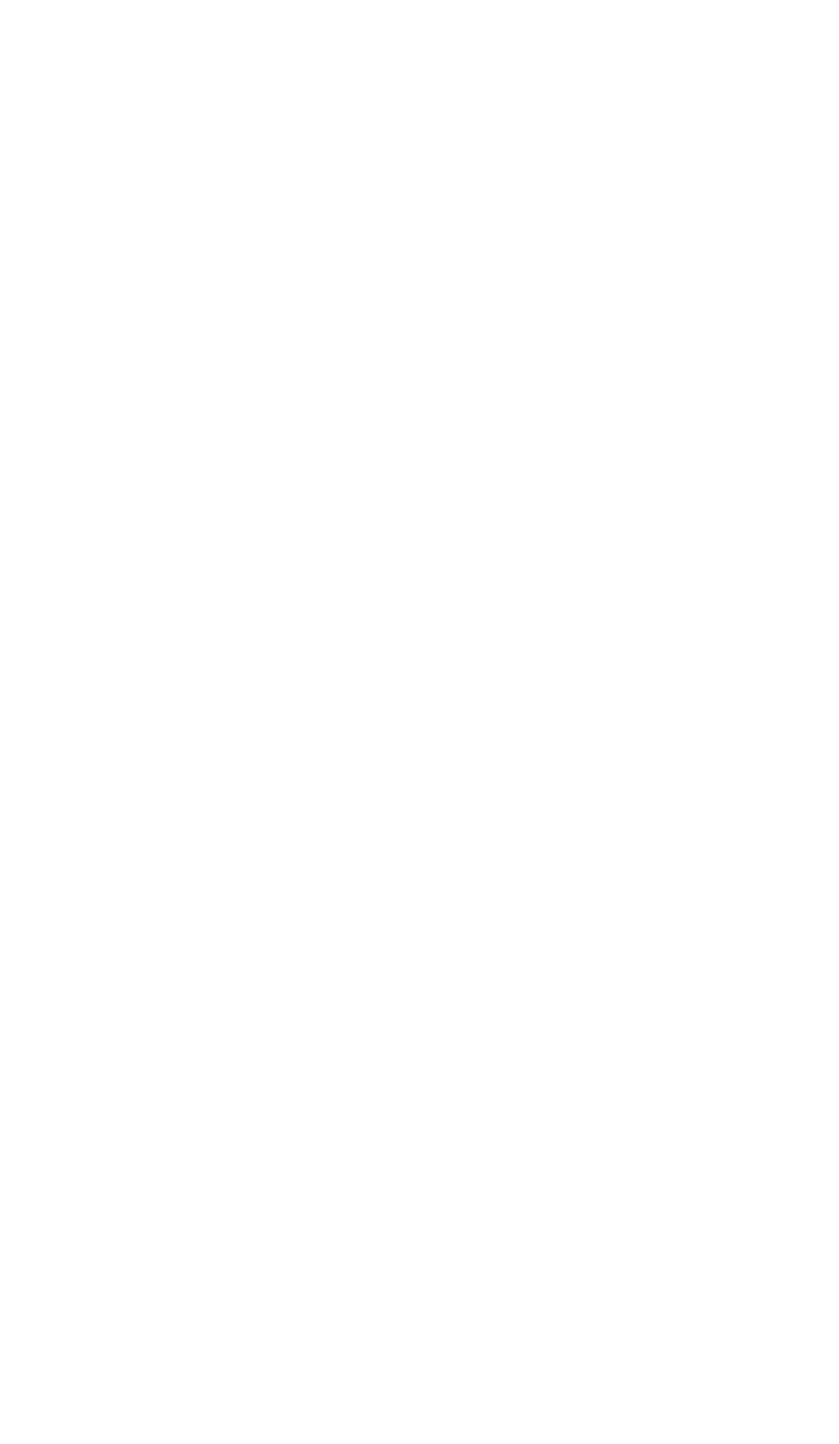
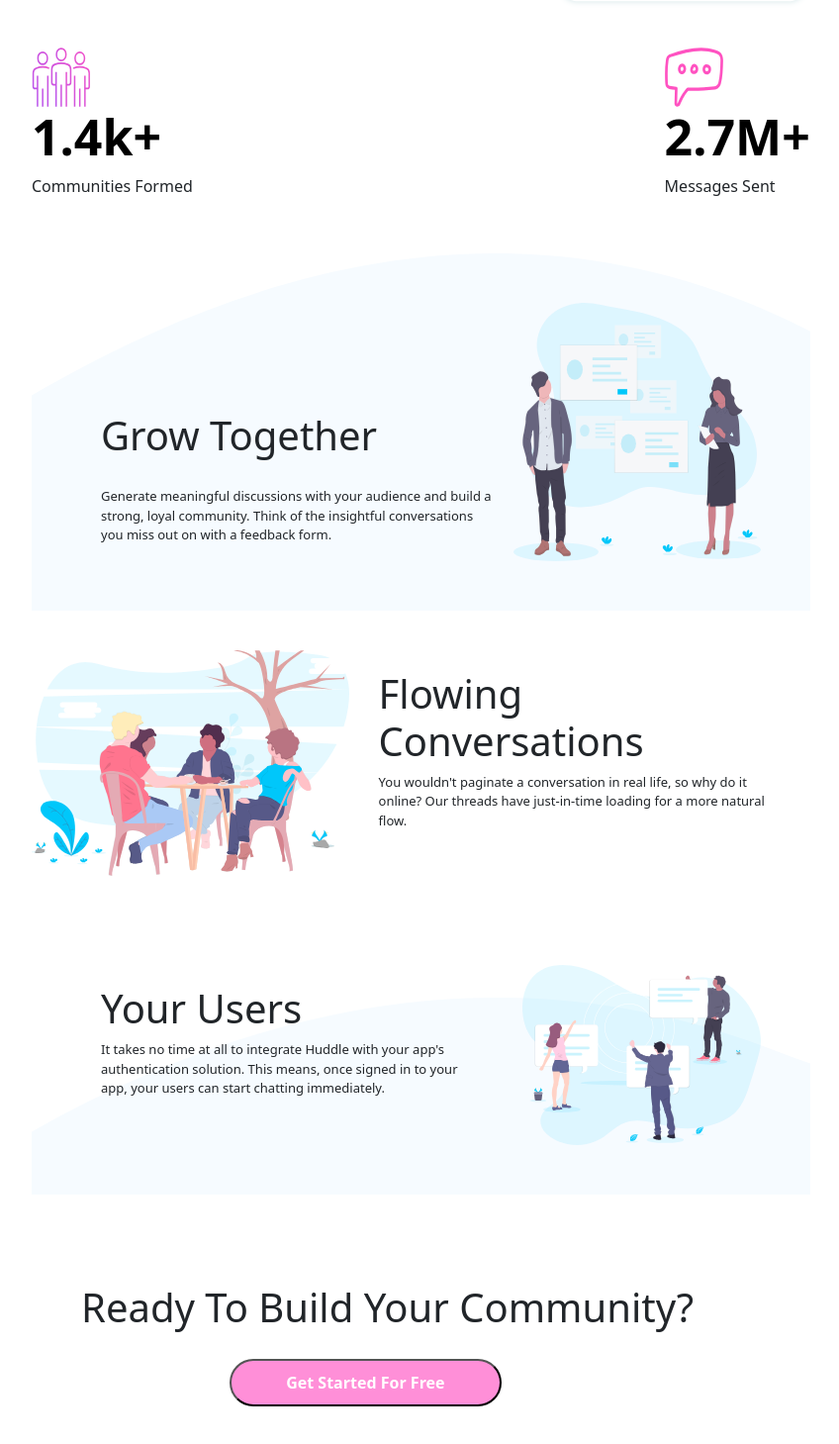
Before and after one commit to joe6276/Frontend_Challenges-, a React (Create React App) app: page /challenge/eleven in a window 1280 px wide. Shown: the part 879-2338 px from the top of the page at 99% size, without its empty margins (246-1094 px from the left). Before the commit the page ends 820 px from the top, so only its background shows below. Built offline with nearby package versions, Linux system fonts and the light colour scheme; a web font is replaced by a local one.

Commit message:
finished on head and footer

```diff
--- a/src/Component/Huddle.jsx
+++ b/src/Component/Huddle.jsx
@@ -2,10 +2,12 @@
 import './huddle.css'
 
 import message from '../images/icon-messages.svg'
-import phone from '../images/icon-phone.svg'
+import phone from '../images/screen-mockups.svg'
 import communities from '../images/icon-communities.svg'
-// import phone2 from '../images/bg-section-top-desktop-2.svg'
-// import phone3 from '../images/bg-section-top-desktop-1.svg'
+import phone2 from '../images/bg-section-top-desktop-2.svg'
+import grow from '../images/illustration-grow-together.svg'
+import user from '../images/illustration-your-users.svg'
+import flow from '../images/illustration-flowing-conversation.svg'
 export default class
  extends Component {
   render() {
@@ -32,10 +34,10 @@
   Get Started For Free</button>
         </div>
 
-{/*
-        <div style={{width:'200px', height:'200px'}}>
+
+        <div className='mockups'>
             <img style={{width:'100%', height:'100%'}} src={phone} alt="" />
-        </div> */}
+        </div>
 
         <div  className='huddle_section'>
             <div className="huddle_sectionleft">
@@ -52,6 +54,54 @@
                 <p> Messages Sent</p>
             </div>
         </div>
+
+        <div className="huddle_section1">
+           <div className="huddle_section1left">
+            <h1>Grow Together</h1>
+            <p>Generate meaningful discussions with your audience and build a strong, loyal community.
+            Think of the insightful conversations you miss out on with a feedback form. </p>
+
+           </div>
+           <div className="huddle_section1right">
+               <img src= {grow} alt="" />
+           </div>
+        </div>
+
+
+        <div className="huddle_section2">
+
+           <div className="huddle_section2left">
+               <img src= {flow} alt="" />
+
+           </div>
+
+           <div className="huddle_section2right">
+            <h1>Flowing Conversations</h1>
+            <p>You wouldn't paginate a conversation in real life, so why do it online? Our threads have
+             just-in-time loading for a more natural flow. </p>
+
+           </div>
+        </div>
+
+
+        <div className="huddle_section3">
+           <div className="huddle_section3left">
+            <h1> Your Users</h1>
+            <p>It takes no time at all to integrate Huddle with your app's authentication solution. This means,
+            once signed in to your app, your users can start chatting immediately.</p>
+
+           </div>
+           <div className="huddle_section3right">
+               <img src= {user} alt="" />
+           </div>
+        </div>
+
+        <div className="huddle_section4">
+            <h1>   Ready To Build Your Community?</h1>
+            <button className="huddle_header2b">
+  Get Started For Free</button>
+        </div>
+
     </div>
   }
 }
--- a/src/Component/huddle.css
+++ b/src/Component/huddle.css
@@ -24,7 +24,7 @@
     gap:15px;
     align-content: center;
     margin-left: 200px;
-    width: 60%;
+    width: 70%;
     }
 
 .huddle_header2h1{
@@ -45,6 +45,7 @@
     font-weight: bold;
     border-radius: 30px;
     margin-left: 150px;
+
 }
 
 .huddle_section{
@@ -52,9 +53,117 @@
     justify-content: space-between;
     margin-left: 200px;
     margin-top: 40px;
-    width: 60%;
+    width: 70%;
+
 }
 .huddle_sectionleft{
     display: flex;
     flex-direction: column;
 }
+.huddle_section1{
+    display: flex;
+    justify-content: space-evenly;
+    margin-left: 200px;
+    margin-top: 40px;
+    padding: 50px;
+    width: 70%;
+    background-image: url('../images/bg-section-top-mobile-2.svg');
+    background-size: cover;
+    background-repeat: no-repeat;
+}
+.huddle_section3{
+    display: flex;
+    justify-content: space-evenly;
+    margin-left: 200px;
+    margin-top: 40px;
+    padding: 50px;
+    gap: 20px;
+    width: 70%;
+    background-image: url('../images/bg-section-top-desktop-1.svg');
+    background-size: cover;
+    background-repeat: no-repeat;
+}
+.huddle_section4{
+    display: flex;
+    justify-content: space-evenly;
+    flex-direction: column;
+    margin-left: 200px;
+    margin-top: 40px;
+    padding: 50px;
+    gap: 20px;
+    width: 70%;
+}
+.huddle_section2{
+    display: flex;
+    justify-content: space-evenly;
+    margin-left: 200px;
+    margin-top: 40px;
+    width: 70%;
+}
+
+
+
+.huddle_section1left{
+    width: 70%;
+    padding-top: 90px;
+    font-size: small;
+
+}
+.huddle_section1left p{
+   padding-top: 20px;
+   padding-left: 20px;
+   padding-right: 20px;
+}
+.huddle_section1left h1{
+    padding-top: 20px;
+    padding-left: 20px;
+    padding-right: 20px;
+ }
+.huddle_section2left{
+    width: 70%;
+
+}
+.huddle_section2right{
+    font-size: small;
+    padding-top: 50px;
+    width: 70%;
+    margin-left:10px;
+    padding:20px;
+}
+.mockups{
+    margin-left: 200px;
+    margin-top: 40px;
+    width: 70%;
+
+}
+.huddle_section2left img{
+    width: 100%;
+    height: 100%;
+
+}
+
+
+.huddle_section2left{
+    width: 50%;
+
+}
+.huddle_section1right{
+    width: 40%;
+}
+
+.huddle_section1right img {
+    width: 100%;
+    height: 100%;
+}
+.huddle_section3right{
+    width: 40%;
+}
+.huddle_section3left{
+    width: 70%;
+    font-size: small;
+    padding:20px;
+}
+.huddle_section3right img{
+    width: 100%;
+    height:100%;
+}
```
